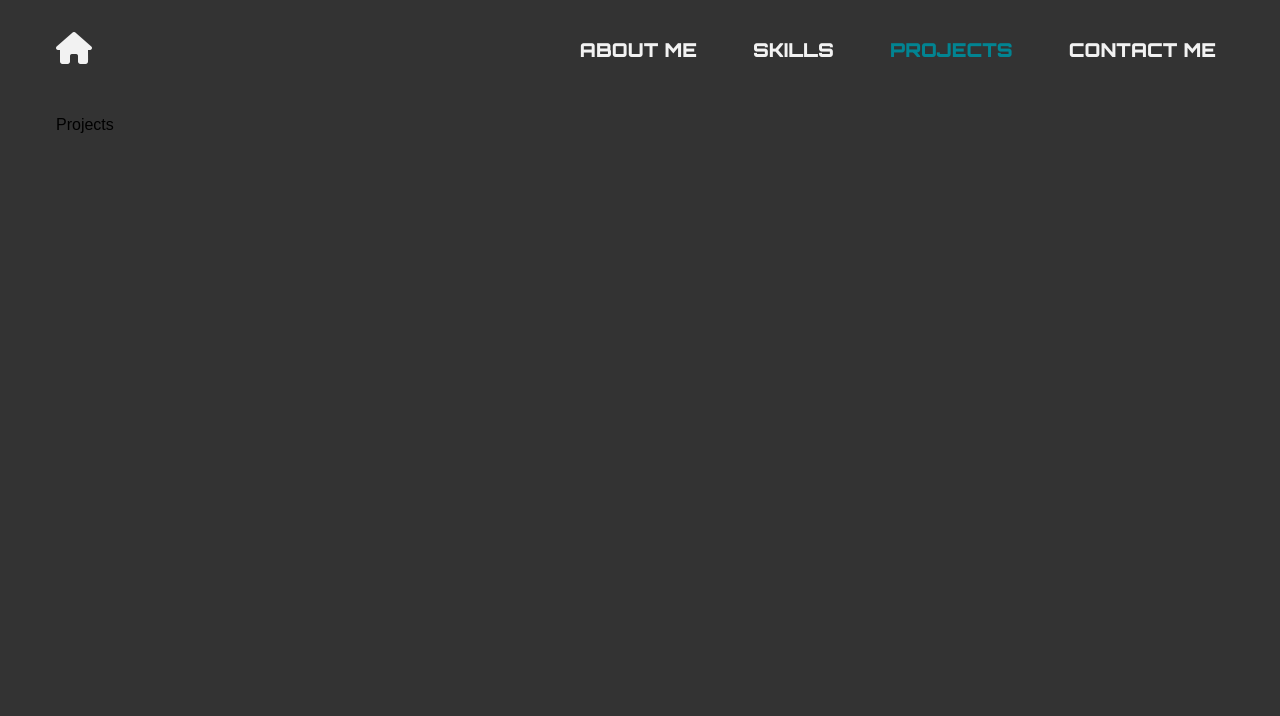
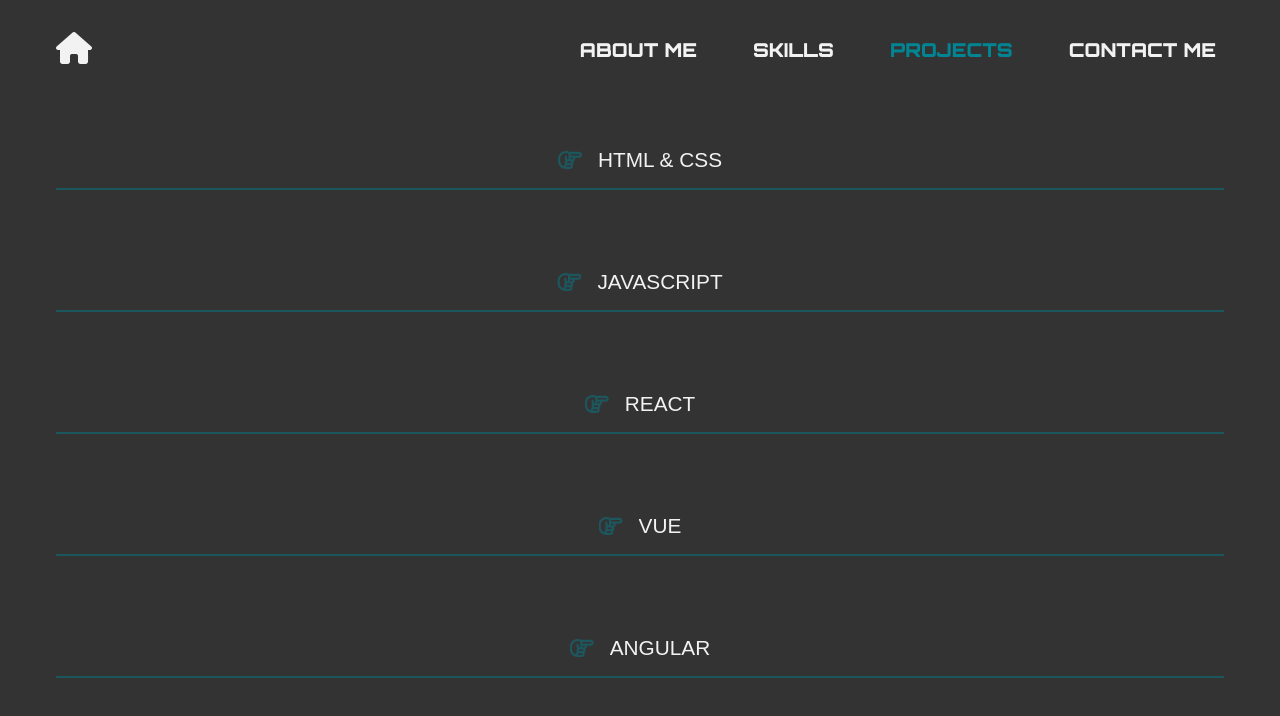
Before and after one commit to SarbastHesso/My-portfolio, a React (Vite) app: page /projects in a window 1280 px wide. Shown: the top 716 px of the page. Built offline with nearby package versions, Linux system fonts and the light colour scheme; the HTML template or start-up script is replaced by a standard one; a web font is replaced by a local one.

Commit message:
projects page

```diff
--- a/src/App.css
+++ b/src/App.css
@@ -18,6 +18,11 @@
     font-family: Arial, sans-serif;
 }
 
+a {
+  color: var(--body-bg);
+  text-decoration: none;
+}
+
 body {
     background-color: var(--secondary-color);
     height: 100vh;
@@ -36,23 +41,21 @@
 
 
 
-
-/* Define slide-in from left animation */
 .slide-in-left {
   animation: slideInFromLeft 0.5s ease-in-out forwards;
 }
 
-/* Define slide-in from right animation */
+
 .slide-in-right {
   animation: slideInFromRight 0.5s ease-in-out forwards;
 }
 
-/* Define slide-in from bottom animation */
+
 .slide-in-bottom {
   animation: slideInFromBottom 0.5s ease-in-out forwards;
 }
 
-/* Define slide-in from top animation */
+
 .slide-in-top {
   animation: slideInFromTop 0.5s ease-in-out forwards;
 }
@@ -66,7 +69,7 @@
 }
 
 .flashing {
-  animation: flashing 0.8s ease forwards;
+  animation: flashing 0.5s ease forwards;
 }
 
 .flashing-icon {
--- a/src/pages/About.css
+++ b/src/pages/About.css
@@ -58,7 +58,7 @@
   justify-content: center;
   align-items: start;
   flex-wrap: wrap;
-  gap: 2rem;
+  gap: 3rem;
 }
 
 .about .education {
--- a/src/pages/Porjects.css
+++ b/src/pages/Porjects.css
@@ -1,3 +1,44 @@
 .projects {
     height: 100vh;
 }
+
+.project-list {
+    min-height: 100vh;
+    margin-top: 1rem;
+    display: flex;
+    flex-direction: column;
+    justify-content: flex-start;
+    align-items: center;
+    gap: 4rem;
+}
+
+.project {
+    width: 100%;
+    display: flex;
+    justify-content: center;
+    align-items: center;
+    flex-wrap: wrap;
+    gap: 1rem;
+    padding: 1rem 0;
+    border-bottom: 2px solid var(--primary-color-transparency);
+    cursor: pointer;
+}
+
+.project i {
+    color: var(--primary-color-transparency);
+    font-size: 1.5rem;
+}
+
+.project .text {
+    font-size: 1.3rem;
+}
+
+.project:hover i{
+    color: var(--primary-color);
+    transition: .1s ease-in;
+}
+
+.project:hover {
+    border-bottom-color: var(--primary-color);
+    transition: .1s ease-in;
+}
--- a/src/pages/Projects.tsx
+++ b/src/pages/Projects.tsx
@@ -1,11 +1,51 @@
+import { Link } from "react-router-dom";
 import "./Porjects.css";
 
 const Projects = () => {
+  const projects = [
+    {
+      link: "https://sarbasthesso.github.io/All-HTML-CSS/",
+      text: "HTML & CSS",
+    },
+    {
+      link: "https://sarbasthesso.github.io/All-JAVASCRIPT/",
+      text: "JAVASCRIPT",
+    },
+    {
+      link: "",
+      text: "REACT",
+    },
+    {
+      link: "",
+      text: "VUE",
+    },
+    {
+      link: "",
+      text: "ANGULAR",
+    },
+  ];
 
   return (
-    <div
-      className="projects slide-in-bottom">
-      <div className="container">Projects</div>
+    <div className="projects slide-in-bottom">
+      <div className="container">
+        <div className="project-list">
+          {
+            projects.map((item, index) => {
+              return (
+                <Link
+                  key={index}
+                  className="project"
+                  rel="stylesheet"
+                  to={item.link}
+                >
+                  <i className="fa-regular fa-hand-point-right"></i>
+                  <p className="text">{item.text}</p>
+                </Link>
+              );
+            })
+          }
+        </div>
+      </div>
     </div>
   );
 };
--- a/src/pages/Skills.tsx
+++ b/src/pages/Skills.tsx
@@ -37,19 +37,19 @@
   return (
     <div className="skills slide-in-top">
       <div className="container">
-        <div className="skill-list">
+        <ul className="skill-list">
           {skills.map((skill, index) => {
             return (
-              <div
+              <li
                 key={index}
                 className={`skill ${isVisible ? "flashing" : ""}`}
                 style={{ animationDelay: `${index * 0.8}s` }}
               >
                 <p>{skill}</p>
-              </div>
+              </li>
             );
           })}
-        </div>
+        </ul>
       </div>
     </div>
   );
```
